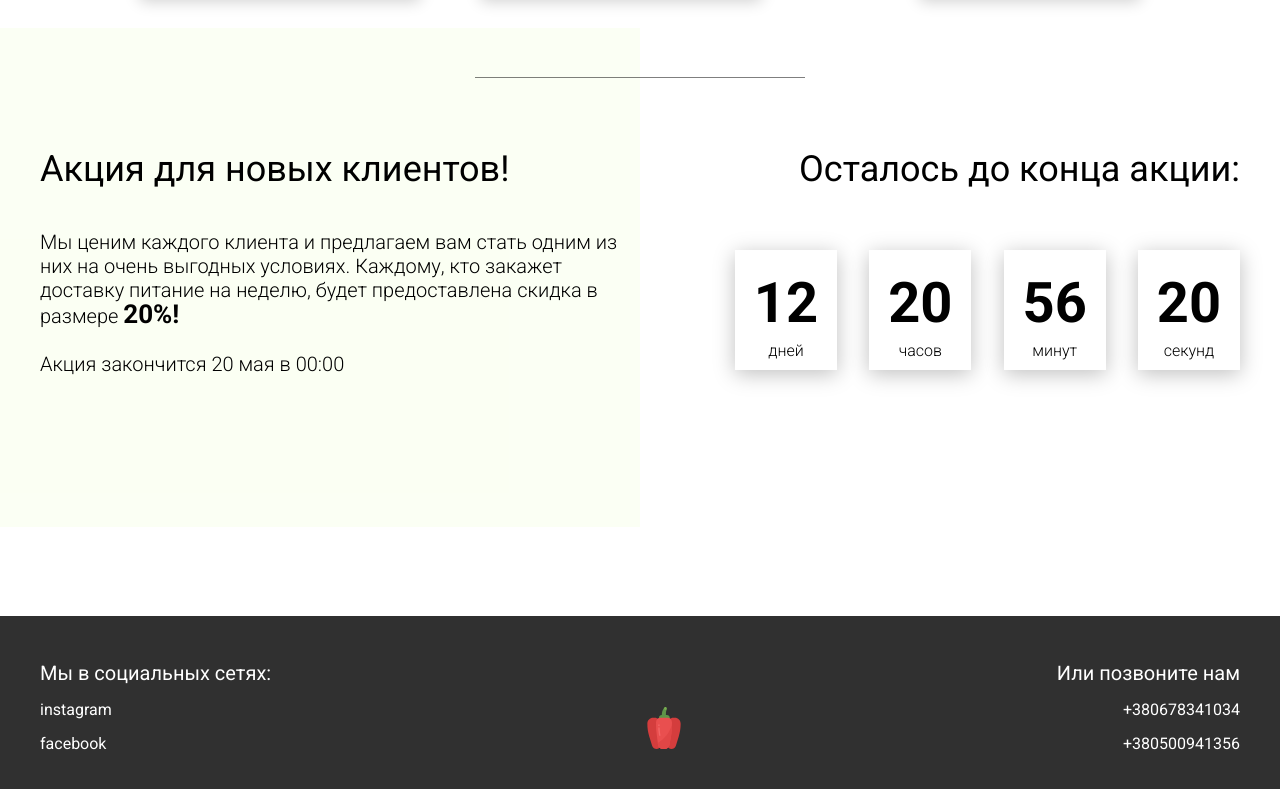
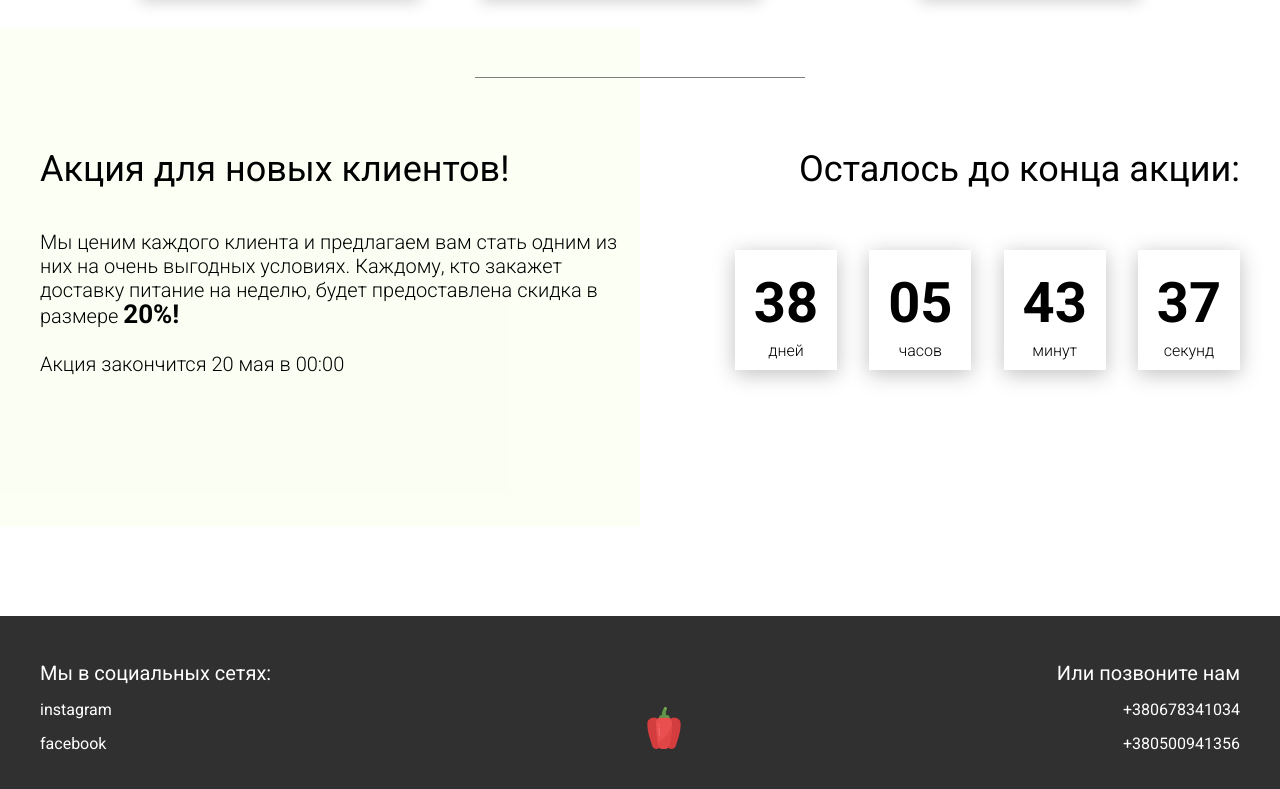
Before and after one commit to James-Douglas-44/03_work, a plain HTML site: page Food/index.html in a window 1280 px wide. Shown: the part 4334-5123 px from the top of the page. Drawn offline with Linux system fonts and the light colour scheme.

Commit message:
countdown.js added

```diff
--- a/Food/index.html
+++ b/Food/index.html
@@ -302,6 +302,6 @@
         </div>
     </div>
 
-    <script src="js/38_project_tabs.js"></script>
+    <script src="js/41_countdown.js"></script>
 </body>
 </html>
--- /dev/null
+++ b/Food/js/41_countdown.js
@@ -0,0 +1,52 @@
+// Timer
+const deadline = '2021-03-22';
+
+function getTimeRemaining(endtime) {
+    const t = Date.parse(endtime) - Date.parse(new Date()),
+            days = Math.floor(t / (1000 * 60 * 60 * 24)),
+            hours = Math.floor((t / (1000 * 60 * 60) % 24)),
+            minutes = Math.floor((t / 1000 / 60) % 60),
+            seconds = Math.floor((t / 1000) % 60);
+
+    return {
+        'total': t,
+        'days': days,
+        'hours': hours,
+        'minutes': minutes,
+        'seconds': seconds
+    };
+}
+
+function getZero(num) {
+    if (num >= 0 && num < 10) {
+        return `0${num}`;
+    } else {
+        return num;
+    }
+}
+
+function setClock(selector, endtime) {
+    const timer = document.querySelector(selector),
+            days = document.querySelector('#days'),
+            hours = document.querySelector('#hours'),
+            minutes = document.querySelector('#minutes'),
+            seconds = document.querySelector('#seconds'),
+            timeInterval = setInterval(updateClock, 1000);
+
+    updateClock();
+
+    function updateClock() {
+        const t = getTimeRemaining(endtime);
+
+        days.innerHTML = getZero(t.days);
+        hours.innerHTML = getZero(t.hours);
+        minutes.innerHTML = getZero(t.minutes);
+        seconds.innerHTML = getZero(t.seconds);
+
+        if (t.total <= 0) {
+            clearInterval(timeInterval);
+        }
+    }
+}
+
+setClock('.timer', deadline);
```
